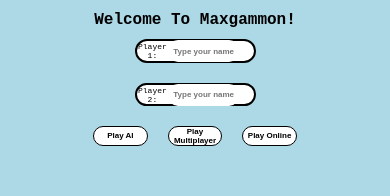
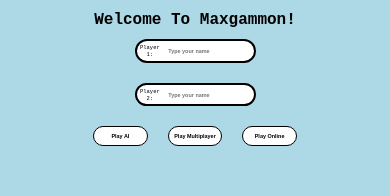
Before and after one commit to Max-Yfantopoulos/Backgammon-Website, a React (Vite) app in the folder client/: page / in a window 390 px wide. Shown: the top 196 px of the page. Built offline with nearby package versions, Linux system fonts and the light colour scheme; no server answers.

Commit message:
UI Updates

```diff
--- a/client/src/styles/home.css
+++ b/client/src/styles/home.css
@@ -32,13 +32,13 @@ h1 {
   position: relative;
   height: 100%;
   width: clamp(1rem, 14vw, 25vh);
-  font-size: clamp(0.5rem, 1.4vw, 2.76vh);
+  font-size: clamp(0.2rem, 1.4vw, 2.76vh);
   font-weight: bold;
   border-radius: 50px;
 }
 
 .name-input-container {
-  font-size: clamp(0.5rem, 1.4vw, 2.76vh);
+  font-size: clamp(0.2rem, 1.4vw, 2.76vh);
   display: flex;
   width: 30%;
   height: clamp(0.5rem, 10vh, 5.07vw);
@@ -54,13 +54,14 @@ h1 {
   display: relative;
   color: black;
   font-weight: bold;
-  font-size: clamp(0.5rem, 1.4vw, 2.76vh);
+  font-size: clamp(0.2rem, 1.4vw, 2.76vh);
   padding: 5px;
   border-radius: 10px;
   border: 0px;
   width: 70%;
   height: 60%;
   margin-right: 15px;
+  box-sizing: border-box;
 }
 
 @keyframes shake {
--- a/client/src/styles/local.css
+++ b/client/src/styles/local.css
@@ -30,6 +30,7 @@
   align-items: center;
   width: 6.5%;
   height: 100%;
+  box-sizing: border-box;
   background-color: #a1662f;
 }
 
--- a/client/src/styles/online.css
+++ b/client/src/styles/online.css
@@ -31,6 +31,7 @@
   width: 6.5%;
   height: 100%;
   background-color: #a1662f;
+  box-sizing: border-box;
 }
 
 .position-box-top-dead-and-home,
```
